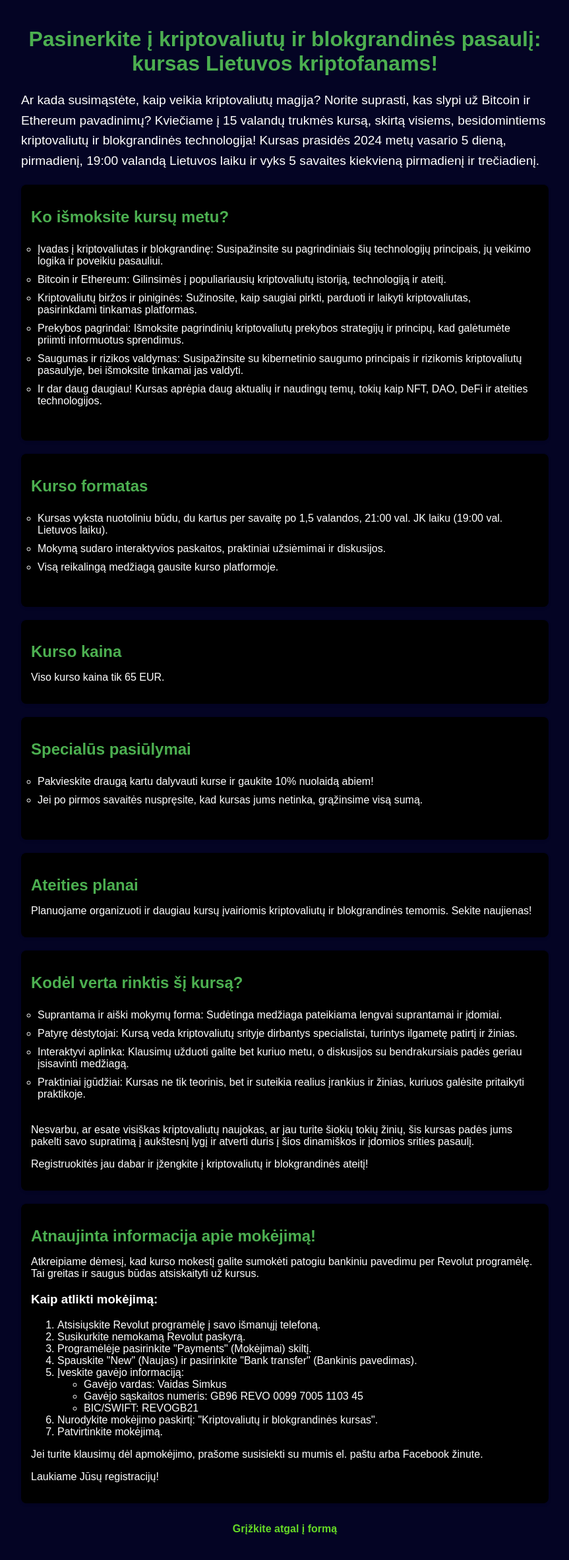
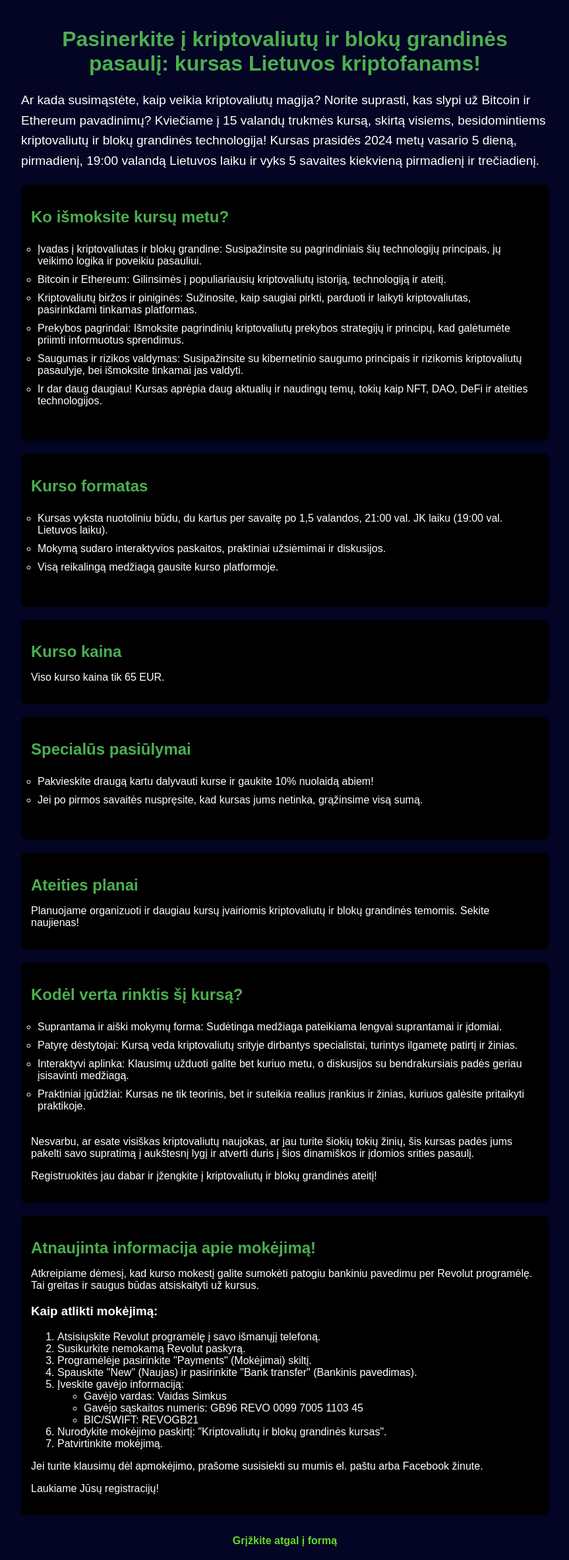
Before and after one commit to MisterVaidas/form-LT, a Flask app: page /about in a window 1280 px wide. Shown: the whole page at 66% size, without its empty margins (208-1071 px from the left). Before the commit the page ends 2326 px from the top, so only its background shows below. Run offline with Flask 3, Linux system fonts and the light colour scheme.

Commit message:
finishing styles

```diff
--- a/templates/about.html
+++ b/templates/about.html
@@ -2,19 +2,19 @@
 <html>
 <head>
     <meta charset="utf-8">
-    <title>About the Course - LedgerField</title>
+    <title>Apie kursą - LedgerField</title>
     <link rel="stylesheet" href="{{ url_for('static', filename='about.css') }}">
 </head>
 <body>
     <div class="about-container">
-        <h1 class="title">Pasinerkite į kriptovaliutų ir blokgrandinės pasaulį: kursas Lietuvos kriptofanams!</h1>
+        <h1 class="title">Pasinerkite į kriptovaliutų ir blokų grandinės pasaulį: kursas Lietuvos kriptofanams!</h1>
         <p class="intro-text">
-            Ar kada susimąstėte, kaip veikia kriptovaliutų magija? Norite suprasti, kas slypi už Bitcoin ir Ethereum pavadinimų? Kviečiame į 15 valandų trukmės kursą, skirtą visiems, besidomintiems kriptovaliutų ir blokgrandinės technologija! Kursas prasidės 2024 metų vasario 5 dieną, pirmadienį, 19:00 valandą Lietuvos laiku ir vyks 5 savaites kiekvieną pirmadienį ir trečiadienį.
+            Ar kada susimąstėte, kaip veikia kriptovaliutų magija? Norite suprasti, kas slypi už Bitcoin ir Ethereum pavadinimų? Kviečiame į 15 valandų trukmės kursą, skirtą visiems, besidomintiems kriptovaliutų ir blokų grandinės technologija! Kursas prasidės 2024 metų vasario 5 dieną, pirmadienį, 19:00 valandą Lietuvos laiku ir vyks 5 savaites kiekvieną pirmadienį ir trečiadienį.
         </p>
         <section class="course-details">
             <h2 class="section-title">Ko išmoksite kursų metu?</h2>
             <ul class="course-list">
-                <li>Įvadas į kriptovaliutas ir blokgrandinę: Susipažinsite su pagrindiniais šių technologijų principais, jų veikimo logika ir poveikiu pasauliui.</li>
+                <li>Įvadas į kriptovaliutas ir blokų grandine: Susipažinsite su pagrindiniais šių technologijų principais, jų veikimo logika ir poveikiu pasauliui.</li>
                 <li>Bitcoin ir Ethereum: Gilinsimės į populiariausių kriptovaliutų istoriją, technologiją ir ateitį.</li>
                 <li>Kriptovaliutų biržos ir piniginės: Sužinosite, kaip saugiai pirkti, parduoti ir laikyti kriptovaliutas, pasirinkdami tinkamas platformas.</li>
                 <li>Prekybos pagrindai: Išmoksite pagrindinių kriptovaliutų prekybos strategijų ir principų, kad galėtumėte priimti informuotus sprendimus.</li>
@@ -43,7 +43,7 @@
         </section>
         <section class="course-details">
             <h2 class="section-title">Ateities planai</h2>
-                <p>Planuojame organizuoti ir daugiau kursų įvairiomis kriptovaliutų ir blokgrandinės temomis. Sekite naujienas!</p>
+                <p>Planuojame organizuoti ir daugiau kursų įvairiomis kriptovaliutų ir blokų grandinės temomis. Sekite naujienas!</p>
         </section>
         <section class="course-details">
             <h2 class="section-title">Kodėl verta rinktis šį kursą?</h2>
@@ -54,7 +54,7 @@
                 <li>Praktiniai įgūdžiai: Kursas ne tik teorinis, bet ir suteikia realius įrankius ir žinias, kuriuos galėsite pritaikyti praktikoje.</li>
               </ul>
               <p>Nesvarbu, ar esate visiškas kriptovaliutų naujokas, ar jau turite šiokių tokių žinių, šis kursas padės jums pakelti savo supratimą į aukštesnį lygį ir atverti duris į šios dinamiškos ir įdomios srities pasaulį.</p>
-              <p>Registruokitės jau dabar ir įžengkite į kriptovaliutų ir blokgrandinės ateitį!</p>
+              <p>Registruokitės jau dabar ir įžengkite į kriptovaliutų ir blokų grandinės ateitį!</p>
         </section>
         <section class="course-details">
             <h2 class="section-title">Atnaujinta informacija apie mokėjimą!</h2>
@@ -71,7 +71,7 @@
                   <li>Gavėjo sąskaitos numeris: GB96 REVO 0099 7005 1103 45</li>
                   <li>BIC/SWIFT: REVOGB21
                 </ul>
-              <li>Nurodykite mokėjimo paskirtį: "Kriptovaliutų ir blokgrandinės kursas".</li>
+              <li>Nurodykite mokėjimo paskirtį: "Kriptovaliutų ir blokų grandinės kursas".</li>
               <li>Patvirtinkite mokėjimą.</li>
             </ol>
             <p>Jei turite klausimų dėl apmokėjimo, prašome susisiekti su mumis el. paštu arba Facebook žinute.</p>
```
